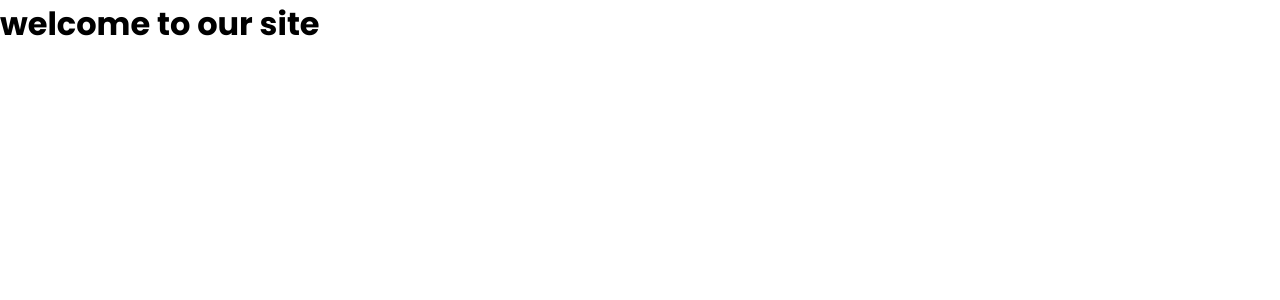
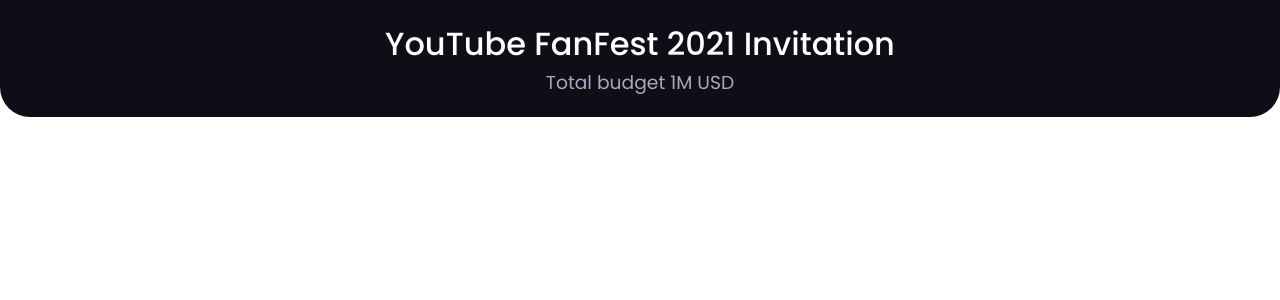
Before and after one commit to mdshemul48/YouTube-FanFest-Invitation-Budget-Calculator, a React (Create React App) app: page / in a window 1280 px wide. Shown: the top 300 px of the page. Built offline with nearby package versions, Linux system fonts and the light colour scheme.

Commit message:
adding header area

```diff
--- /dev/null
+++ b/src/components/Header/Header.css
@@ -0,0 +1,20 @@
+header {
+  /* header alignment and color*/
+
+  color: #fffffe;
+  background-color: #0f0e17;
+  text-align: center;
+
+  padding: 20px;
+  border-bottom-left-radius: 30px;
+  border-bottom-right-radius: 30px;
+}
+
+header .main-title {
+  font-weight: 500;
+}
+
+header .secondary-title {
+  font-weight: 400;
+  color: #a7a9be;
+}
--- a/src/components/Header/Header.js
+++ b/src/components/Header/Header.js
@@ -1,10 +1,13 @@
 import React from "react";
 
+import "./Header.css";
+// header component with just text
 const Header = () => {
   return (
     <header>
       <div>
-        <h1>welcome to our site</h1>
+        <h1 className='main-title'>YouTube FanFest 2021 Invitation</h1>
+        <h3 className='secondary-title'>Total budget 1M USD</h3>
       </div>
     </header>
   );
```
